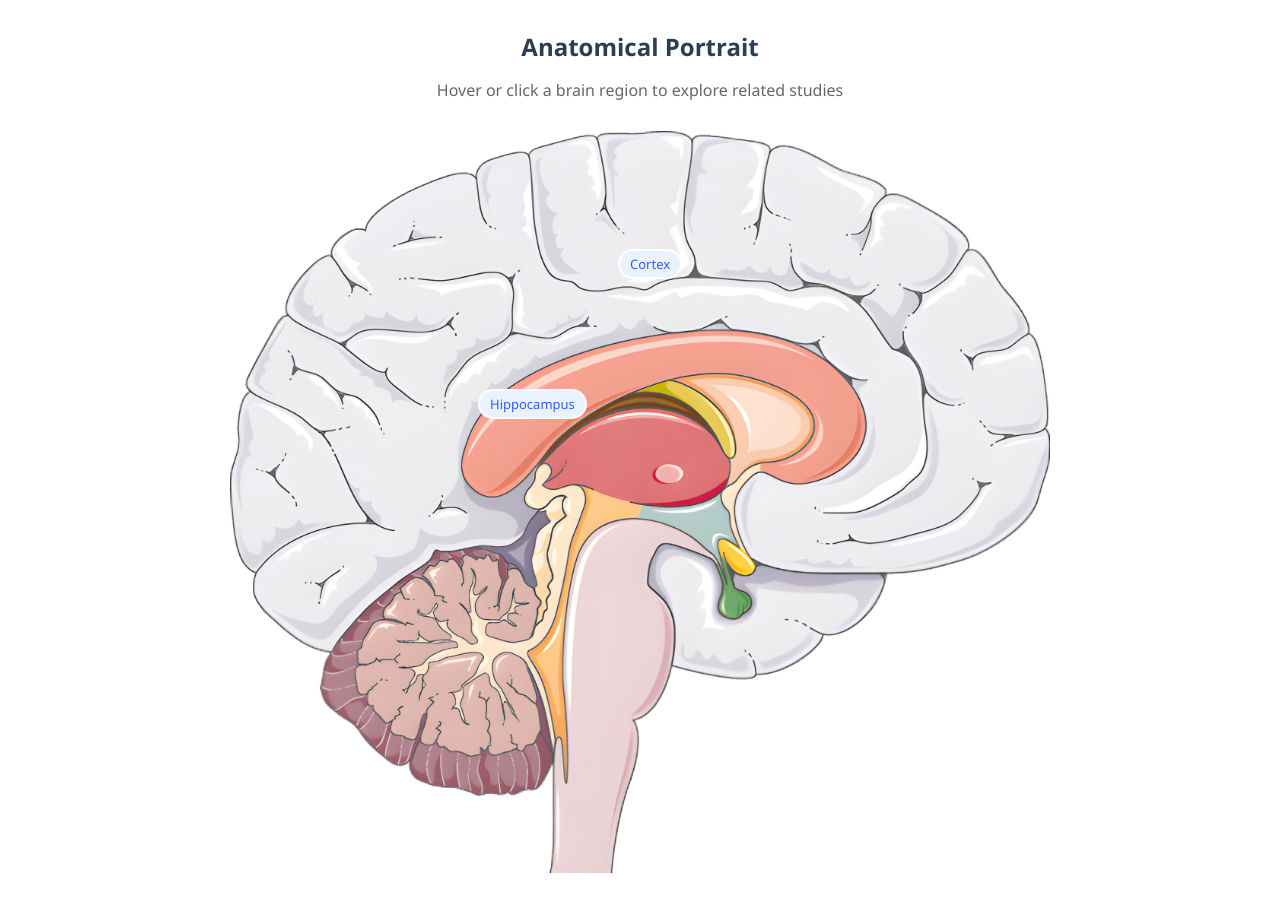
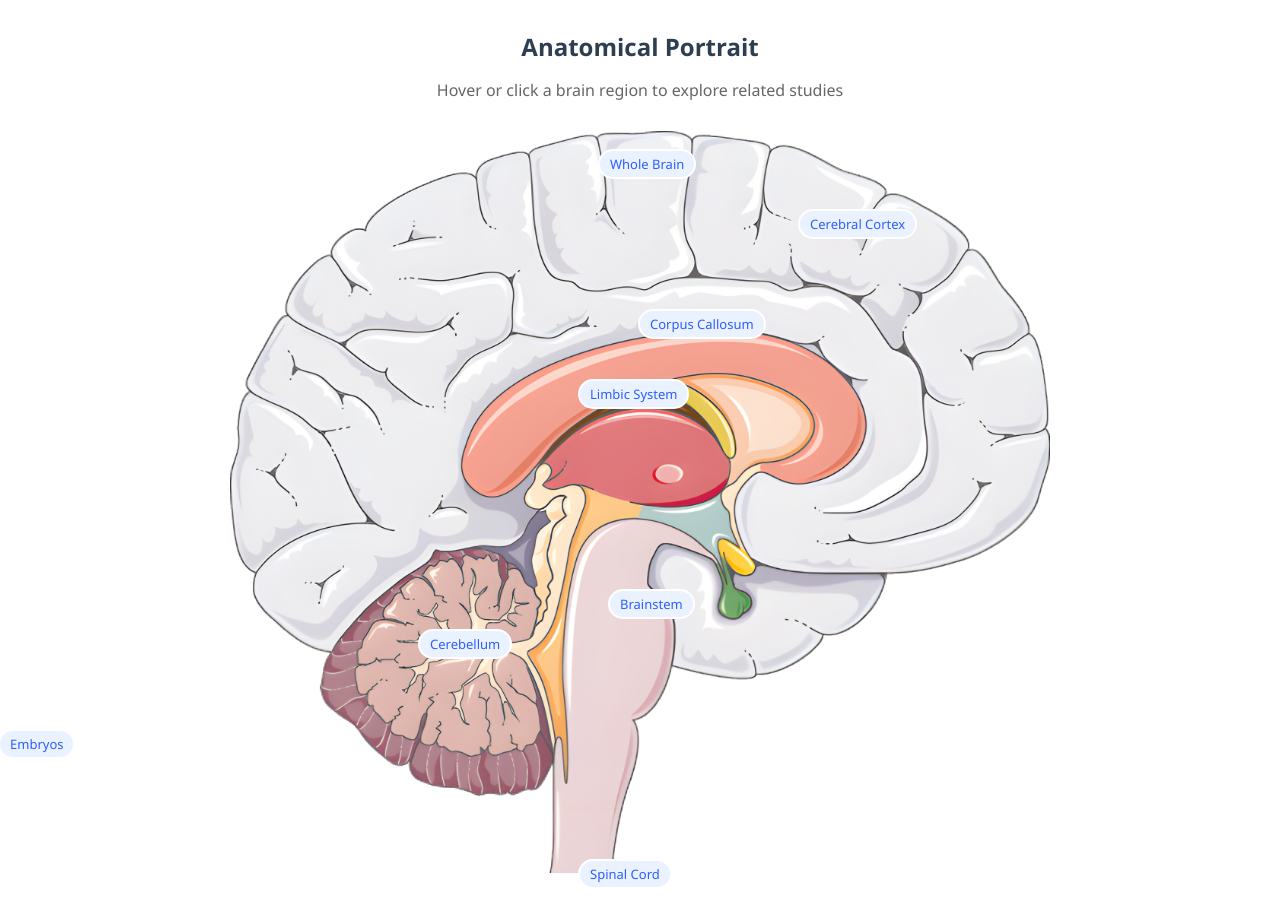
Before and after one commit to Temp0jd/NeuroView, a Flask app: page /portrait in a window 1280 px wide. Shown: the part 67-988 px from the top of the page. Before the commit the page ends 940 px from the top, so only its background shows below. Run offline with Flask 3, Linux system fonts and the light colour scheme.

Commit message:
portrait updated

```diff
--- a/templates/portrait.html
+++ b/templates/portrait.html
@@ -1,4 +1,3 @@
-<!-- templates/portrait.html  (可点击脑区汇总页面 / Portrait) -->
 <!DOCTYPE html>
 <html lang="en">
 <head>
@@ -6,32 +5,20 @@
   <title>NeuroView – Portrait</title>
   <link rel="stylesheet" href="/static/style.css" />
   <style>
-    /* ================= 基本布局 / Base layout ================ */
     body { margin: 0; font-family: "Segoe UI", sans-serif; background: #ffffff; }
     .topbar { display:flex; align-items:center; justify-content:space-between; padding:16px 30px; border-bottom:1px solid #e0e0e0; }
     .logo { font-size:22px; font-weight:bold; color:#2c3e50; }
     .nav-links { display:flex; gap:16px; }
     .nav-link { text-decoration:none; color:#2c5eff; font-weight:500; padding:6px 12px; border-radius:6px; }
     .nav-link:hover { background:#eef3ff; }
-
     h2 { text-align:center; margin:30px 0 10px; color:#2c3e50; }
     p.subtitle { text-align:center; color:#666; margin-bottom:30px; }
-
-    /* ================= 脑图与气泡 / Brain figure & bubbles ================ */
     .brain-wrapper { position:relative; max-width:820px; margin:0 auto; }
     .brain-wrapper img { width:100%; height:auto; display:block; }
-
-    /* 点击区域容器 / Region wrapper */
     .region { position:absolute; width:60px; height:60px; cursor:pointer; }
-    /* 小气泡 / Bubble label */
     .region .bubble { position:absolute; top:0; left:70px; white-space:nowrap; padding:4px 10px; background:#eaf2ff; color:#2c5eff; font-size:13px; border-radius:16px; box-shadow:0 0 0 2px #ffffff; transition:all .2s; }
-    /* 悬浮/激活效果 / Hover & active */
     .region.active .bubble, .region:hover .bubble { background:#ffc23c; color:#333; filter:drop-shadow(0 0 6px #ffc23c); }
-
-    /* ================= Tooltip 悬浮窗 ================= */
     #tooltip { position:fixed; z-index:9999; background:#ffffff; border:1px solid #ddd; border-radius:8px; padding:10px 14px; box-shadow:0 2px 8px rgba(0,0,0,.1); font-size:13px; color:#333; pointer-events:none; display:none; max-width:240px; }
-
-    /* ================= 结果面板 / Result panel ================ */
     #results-panel { max-width:1100px; margin:40px auto; padding:20px 30px; border:1px solid #ddd; border-radius:12px; background:#fafbfd; display:none; }
     #summary-box { display:flex; flex-wrap:wrap; gap:24px; margin-bottom:20px; font-weight:bold; color:#2c3e50; }
     #study-list { display:flex; flex-direction:column; gap:12px; max-height:500px; overflow-y:auto; }
@@ -42,7 +29,6 @@
   </style>
 </head>
 <body>
-  <!-- 顶部导航 / Top navigation -->
   <div class="topbar">
     <div class="logo">🧠 NeuroView</div>
     <div class="nav-links">
@@ -52,56 +38,51 @@
       <a class="nav-link" href="/help">Help</a>
     </div>
   </div>
-
   <h2>Anatomical Portrait</h2>
   <p class="subtitle">Hover or click a brain region to explore related studies</p>
 
-  <!-- 脑图容器 / Brain figure container -->
   <div class="brain-wrapper" id="brainWrapper">
     <img id="brainImg" src="/static/img/brain_portrait.png" alt="Brain diagram" />
 
-    <!-- ▼ 区域：大脑皮层 / Region: Cerebral Cortex -->
-    <div class="region" data-region="cerebral cortex" style="top:120px; left:320px;">
-      <span class="bubble">Cortex</span>
-    </div>
-
-    <!-- ▼ 区域：海马体 / Region: Hippocampus -->
-    <div class="region" data-region="hippocampus" style="top:260px; left:180px;">
-      <span class="bubble">Hippocampus</span>
-    </div>
-
-    <!-- 可在此处添加更多 .region 元素 / Add more .region elements here -->
+    <!-- 气泡位置重新调整/Updated bubble positions -->
+    <div class="region" data-region="brainstem" style="top:460px; left:310px;"><span class="bubble">Brainstem</span></div>
+    <div class="region" data-region="cerebral cortex" style="top:80px; left:500px;"><span class="bubble">Cerebral Cortex</span></div>
+    <div class="region" data-region="limbic system" style="top:250px; left:280px;"><span class="bubble">Limbic System</span></div>
+    <div class="region" data-region="embryos" style="top:600px; left:-300px;"><span class="bubble">Embryos</span></div>
+    <div class="region" data-region="cerebellum" style="top:500px; left:120px;"><span class="bubble">Cerebellum</span></div>
+    <div class="region" data-region="spinal cord" style="top:730px; left:280px;"><span class="bubble">Spinal Cord</span></div>
+    <div class="region" data-region="whole brain" style="top:20px; left:300px;"><span class="bubble">Whole Brain</span></div>
+    <div class="region" data-region="corpus callosum" style="top:180px; left:340px;"><span class="bubble">Corpus Callosum</span></div>
   </div>
 
-  <!-- 信息悬浮窗 / Tooltip -->
   <div id="tooltip"></div>
-
-  <!-- 结果面板 / Result panel -->
   <div id="results-panel">
     <div id="summary-box"></div>
     <div id="study-list"></div>
   </div>
 
-  <!-- 数据与脚本 / Data & scripts -->
   <script src="/static/js/studies_data.js"></script>
   <script>
     (function () {
-      /* ---------- 工具函数 / Helper functions ---------- */
       const toNumber = (x) => {
         const n = parseFloat(String(x).replace(/[^\d.]/g, ""));
         return isNaN(n) ? 0 : n;
       };
-      // 根据区域筛选研究 / Filter studies by region
+
+      // 根据 region 筛选数据 / Filter studies based on region
       function filterStudies(region) {
-        const fields = ["Region1","Region2","Region3","Subregion1","Subregion2","Subregion3"];
-        return allStudies.filter(s => fields.some(k => (s[k]||"").toLowerCase().includes(region.toLowerCase())));
+        if (region === 'embryos') {
+          return allStudies.filter(s => (s["Lifestage"] || "").toLowerCase().includes("embryo") || (s["Lifestage"] || "").toLowerCase().includes("development"));
+        }
+        const fields = ["Region1", "Region2", "Region3"];
+        return allStudies.filter(s => fields.some(k => (s[k] || "").toLowerCase().includes(region.toLowerCase())));
       }
 
-      /* ---------- 渲染结果 / Render results ---------- */
+      // 渲染点击气泡后的结果 / Render study summary and list
       function renderResults(regionName) {
         const studies = filterStudies(regionName);
         const totalSamples = studies.reduce((a,s)=>a+toNumber(s["Sample number"]),0);
-        const totalCells   = studies.reduce((a,s)=>a+toNumber(s["Cell number"]),0);
+        const totalCells = studies.reduce((a,s)=>a+toNumber(s["Cell number"]),0);
         const datasetCount = new Set(studies.map(s => s["Dataset Link"]).filter(Boolean)).size;
 
         document.getElementById("summary-box").innerHTML = `
@@ -124,7 +105,6 @@
         panel.scrollIntoView({behavior:"smooth"});
       }
 
-      /* ---------- Tooltip 逻辑 / Tooltip logic ---------- */
       const tooltip = document.getElementById("tooltip");
       function showTooltip(e, regionName) {
         const count = filterStudies(regionName).length;
@@ -138,7 +118,6 @@
       };
       function hideTooltip() { tooltip.style.display = "none"; }
 
-      /* ---------- 绑定事件 / Bind events ---------- */
       document.querySelectorAll(".region").forEach(el => {
         const regionName = el.dataset.region;
         el.addEventListener("click", () => renderResults(regionName));
```
